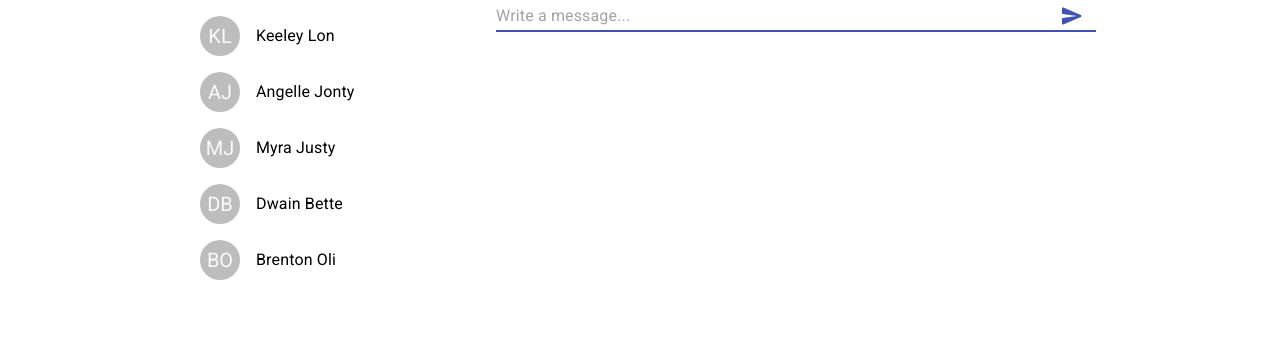
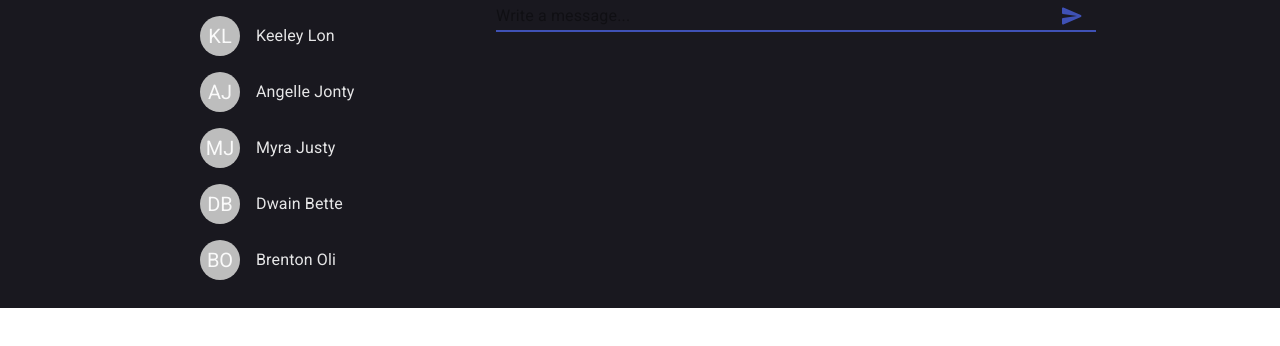
Before and after one commit to AleR111/React, a React (Create React App) app in the folder my-react-app/: page / in a window 1280 px wide. Shown: the top 346 px of the page. Built offline with nearby package versions, Linux system fonts and the light colour scheme.

Commit message:
create theme

```diff
--- a/my-react-app/src/App.js
+++ b/my-react-app/src/App.js
@@ -1,10 +1,21 @@
 import "./App.css"
-import {Container, Grid} from "@material-ui/core"
+import { Container, Grid, makeStyles } from "@material-ui/core"
 import { Chats, Messages } from "./components"
 
+const useStyles = makeStyles((theme) => {
+  return {
+    root: {
+      color: theme.font.color,
+      background: theme.background.color,
+    },
+  }
+})
+
 export const App = () => {
+  const classes = useStyles()
   return (
-    <Container maxWidth="md">
+    <div className={classes.root}>
+      <Container className={classes.root} maxWidth="md">
         <Grid container={true} spacing={3}>
           <Grid item={true} xs={4}>
             <Chats />
@@ -14,5 +25,6 @@ export const App = () => {
           </Grid>
         </Grid>
       </Container>
+    </div>
   )
 }
--- a/my-react-app/src/components/messages/Messages.js
+++ b/my-react-app/src/components/messages/Messages.js
@@ -48,7 +48,6 @@ export const Messages = () => {
         inputRef={inputRef}
         fullWidth={true}
         placeholder="Write a message..."
-        inputProps={{ "aria-label": "description" }}
         autoFocus={true}
         endAdornment={
           <InputAdornment position="end">
--- a/my-react-app/src/index.js
+++ b/my-react-app/src/index.js
@@ -1,11 +1,38 @@
-import React from 'react';
-import ReactDOM from 'react-dom';
-import './index.css';
-import { App } from './App';
+import { createTheme, ThemeProvider } from "@material-ui/core/styles"
+import React from "react"
+import ReactDOM from "react-dom"
+
+import "./index.css"
+import { App } from "./App"
+
+const darkTheme = createTheme({
+  font: {
+    color: "rgba(255,255,255,0.89)",
+  },
+  background: {
+    color: "#19181f",
+  },
+})
+
+const lightTheme = createTheme({
+    font: {
+        color: "rgba(0,0,0,0.89)",
+    },
+    background: {
+        color: "#ffffff",
+    },
+})
+
+const theme = () => {
+    console.log(lightTheme)
+   return darkTheme
+}
 
 ReactDOM.render(
   <React.StrictMode>
-    <App />
+    <ThemeProvider theme={theme()}>
+      <App />
+    </ThemeProvider>
   </React.StrictMode>,
-  document.getElementById('root')
-);
+  document.getElementById("root"),
+)
```
Lines whose indentation alone changed are shown as unchanged.
